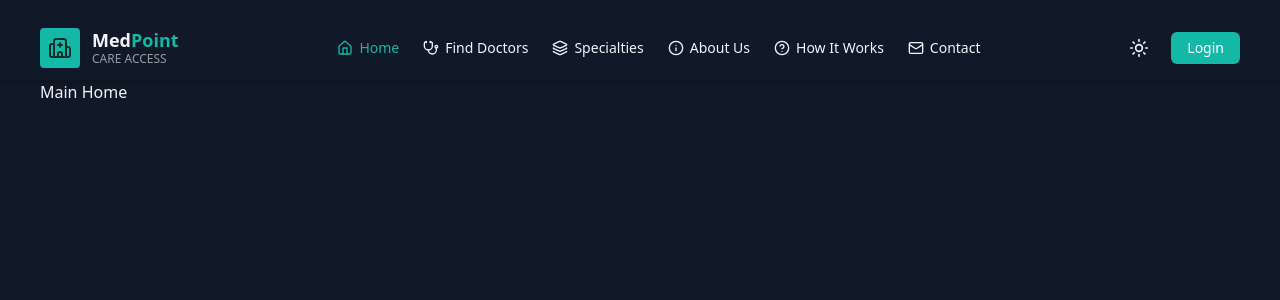
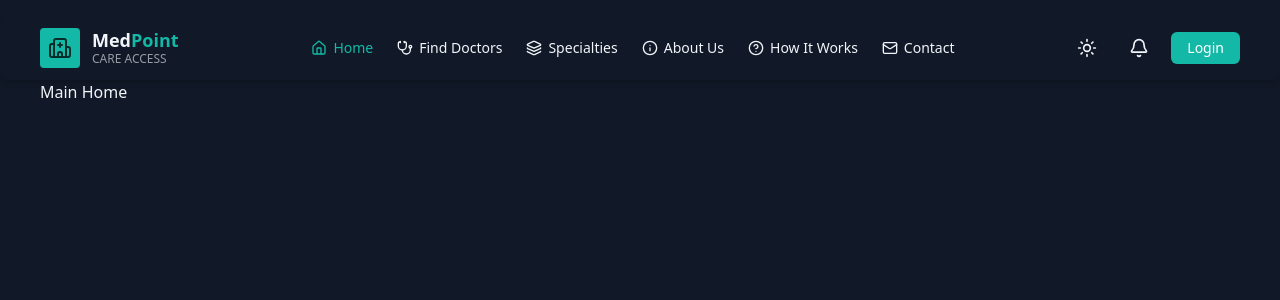
Before and after one commit to Sultanmia22/MedPoint-Client, a Next.js app: page / in a window 1280 px wide. Shown: the top 300 px of the page. Built offline with nearby package versions, Linux system fonts and the light colour scheme; no server answers.

Commit message:
feat: create NotificationBell component

```diff
--- /dev/null
+++ b/src/Components/common/NotificationBell/NotificationBell.tsx
@@ -0,0 +1,16 @@
+import { Bell } from "lucide-react";
+
+const NotificationBell = () => {
+  return (
+    <button
+      type="button"
+      aria-label="Notifications"
+      title="Notifications"
+      className="flex h-10 w-10 items-center justify-center rounded-full text-base-content transition-colors hover:bg-base-200"
+    >
+      <Bell size={20} />
+    </button>
+  );
+};
+
+export default NotificationBell;
--- a/src/Components/layouts/MainLaout/Navbar/ParentNavbar/Navbar.tsx
+++ b/src/Components/layouts/MainLaout/Navbar/ParentNavbar/Navbar.tsx
@@ -10,6 +10,7 @@ import { useSession } from "next-auth/react";
 import { getValidRole } from "@/lib/utils/getValidRole";
 import ThemeToggle from "@/Components/common/ThemeToggle/ThemeToggle";
 import RolePortalBadge from "@/Components/common/RolePortalBadge/RolePortalBadge";
+import NotificationBell from "@/Components/common/NotificationBell/NotificationBell";
 
 const Navbar = () => {
   const [drawerOpen, setDrawerOpen] = useState<boolean>(false);
@@ -42,6 +43,7 @@ const Navbar = () => {
               {/* Right Section  Start*/}
               <section className="flex items-center gap-3">
                 <ThemeToggle />
+                <NotificationBell />
                 <ProfileAndAuth />
               </section>
               {/* Right Section  END*/}
```
